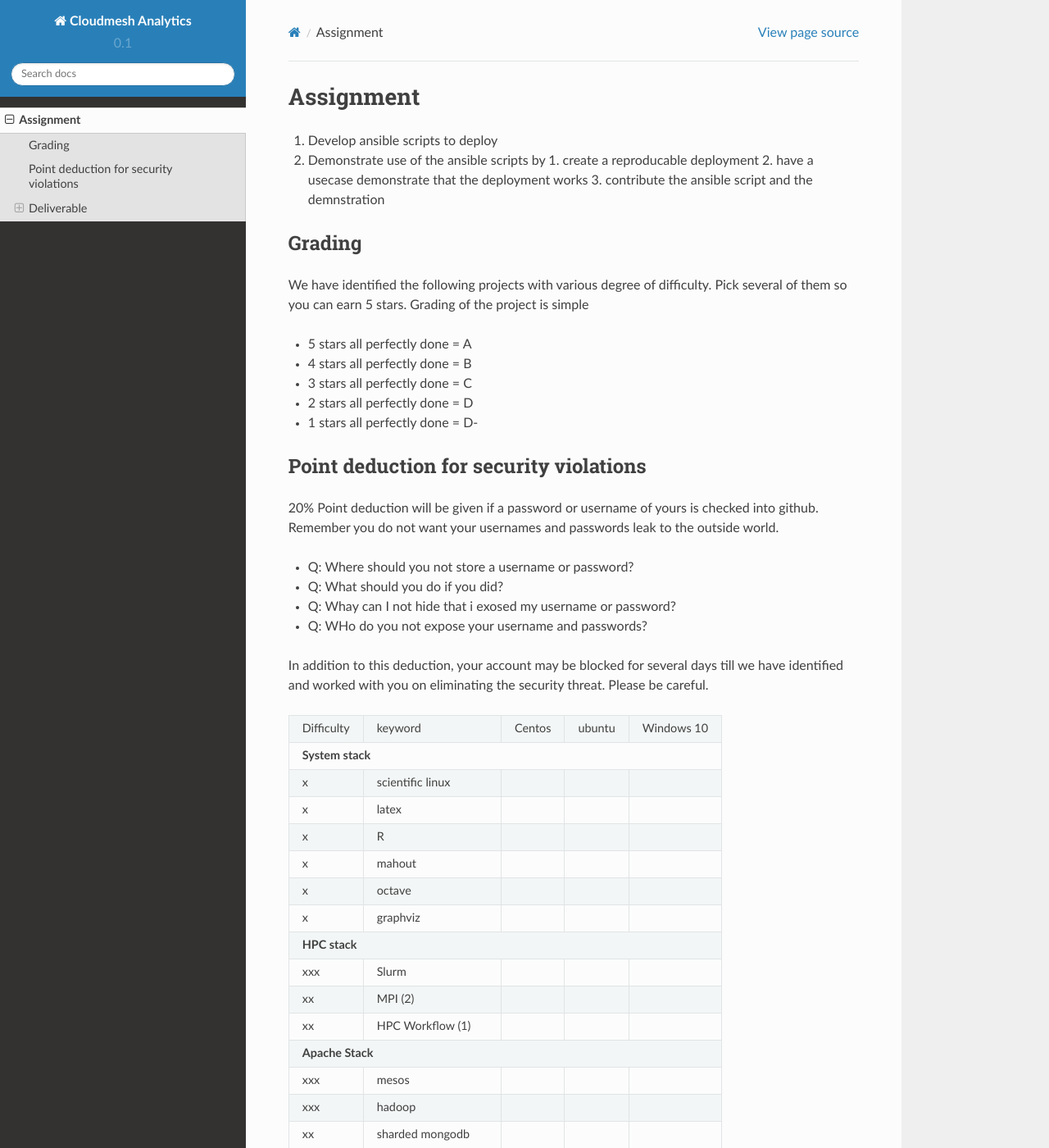
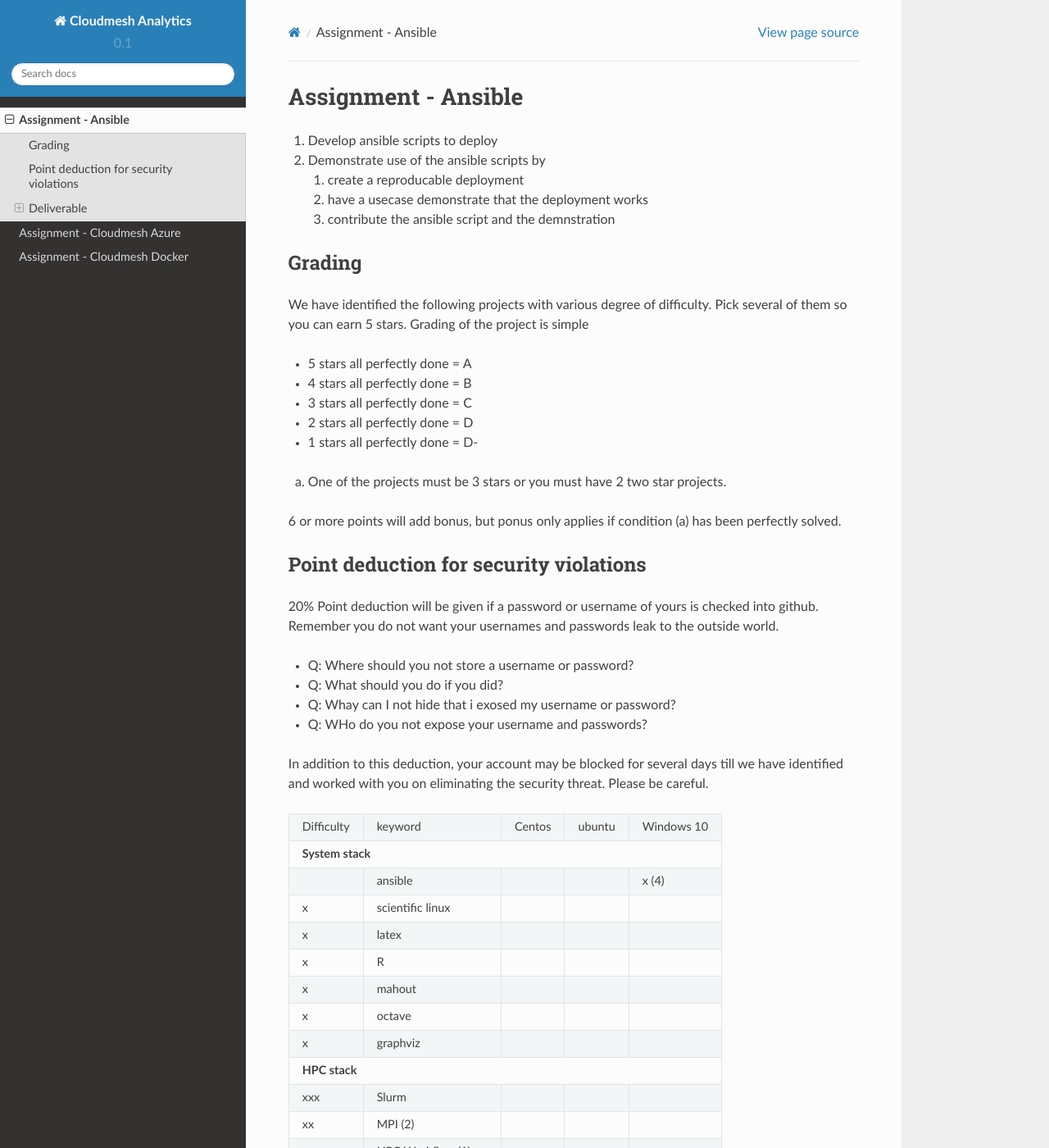
Before and after one commit to cloudmesh-deprecated/class-tasks, a Sphinx documentation site: the page built from docs/source/assignment.rst, in a window 1280 px wide and 1400 px high. Shown: the whole window at 82% size. Built offline with Sphinx 7.4.7 and the Read the Docs theme 2.0.0, drawn with Linux system fonts in a browser that asks for light colours; some of the changed text lies outside the part shown.

Commit message:
new:dev: docker azure projects

```diff
--- a/docs/source/assignment.rst
+++ b/docs/source/assignment.rst
@@ -1,8 +1,9 @@
-Assignment
-===========
+Assignment - Ansible
+=====================
 
 1. Develop ansible scripts to deploy
 2. Demonstrate use of the ansible scripts by
+
    1. create a reproducable deployment
    2. have a usecase demonstrate that the deployment works
    3. contribute the ansible script and the demnstration
@@ -18,6 +19,10 @@ We have identified the following projects with various degree of difficulty. Pic
 * 3 stars all perfectly done = C
 * 2 stars all perfectly done = D
 * 1 stars all perfectly done = D-
+
+(a) One of the projects must be 3 stars or you must have 2 two star projects.
+
+6 or more points will add bonus, but ponus only applies if condition (a) has been perfectly solved.
 
 Point deduction for security violations
 ----------------------------------------
@@ -75,3 +80,6 @@ nosetest/pytest
 link and documentation to a unit test that verifies your code is installed
 link and documentation to a unit test that verifies your code is actually working
 (real non trivial example if possible)
+
+
+.. note:: If you like to combine this assignment with an assignemnt you have in another class such as Judy and MArlon, please contact laszewski@gmail.com to dicusss overlap and feasability.
--- a/docs/source/index.rst
+++ b/docs/source/index.rst
@@ -12,6 +12,8 @@ Contents:
    :maxdepth: 2
 
    assignment
+   azure
+   docker
 
 Indices and tables
 ==================
--- a/docs/source/stack.rst
+++ b/docs/source/stack.rst
@@ -2,6 +2,8 @@
 | Difficulty   | keyword                | Centos | ubuntu | Windows 10 |
 +--------------+------------------------+--------+--------+------------+
 |               **System stack**                                       |
++--------------+------------------------+--------+--------+------------+
+|              | ansible                |        |        | x (4)      |
 +--------------+------------------------+--------+--------+------------+
 | x            | scientific linux       |        |        |            |
 +--------------+------------------------+--------+--------+------------+
@@ -62,7 +64,10 @@
 
 
 
-1. develop cloudmesh based workflow management for HPC jobs on comet/juliet supercomputers
-   expand existing hpc command xx
+1. develop cloudmesh based workflow management for HPC jobs on
+   comet/juliet supercomputers expand existing hpc command xx
 2. depends on Slurm
 3. in alternate coexisting installs (we need for centos, windows 10, and ubuntu)
+4. as ansible does not run on windows you have a choice on deploying
+   it in a vm or docker. For that reason all Windows project must do
+   this project first.
```
Also changed, not shown: docs/source/azure.rst (added, +25 -0 lines), docs/source/docker.rst (added, +24 -0 lines).
